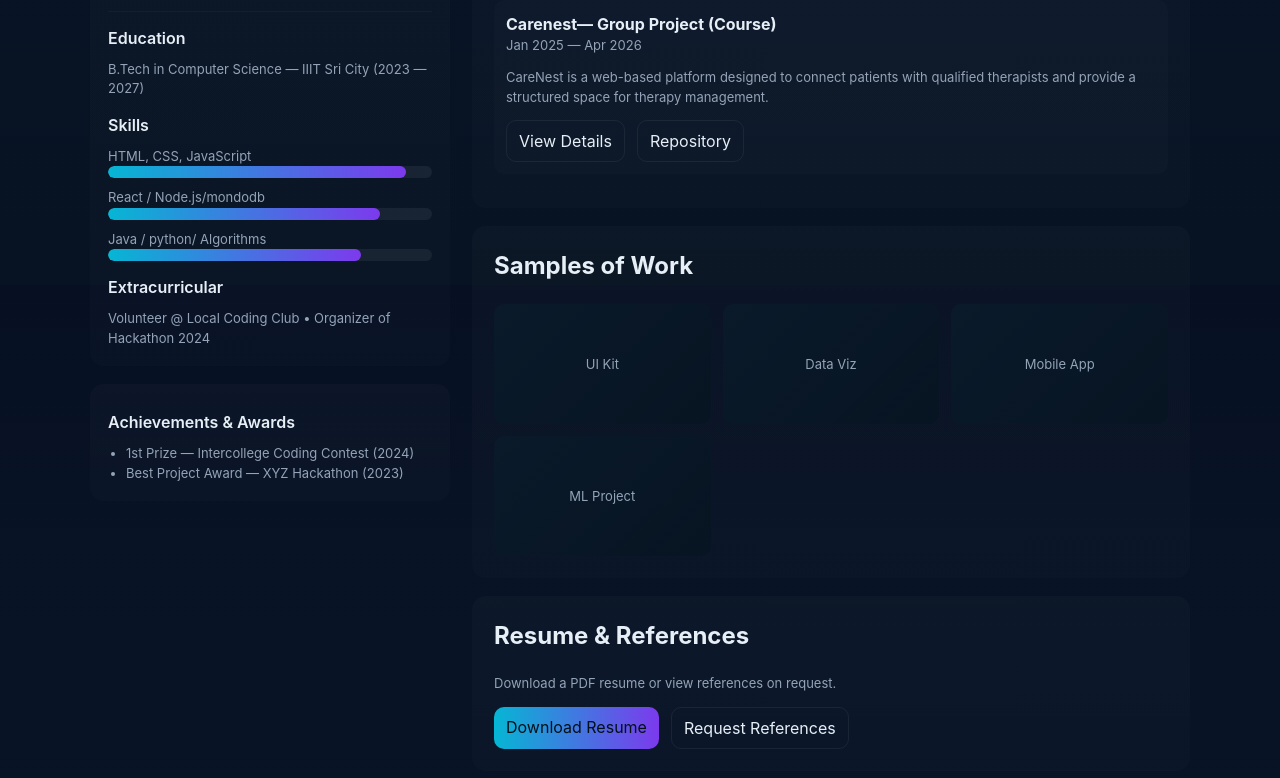
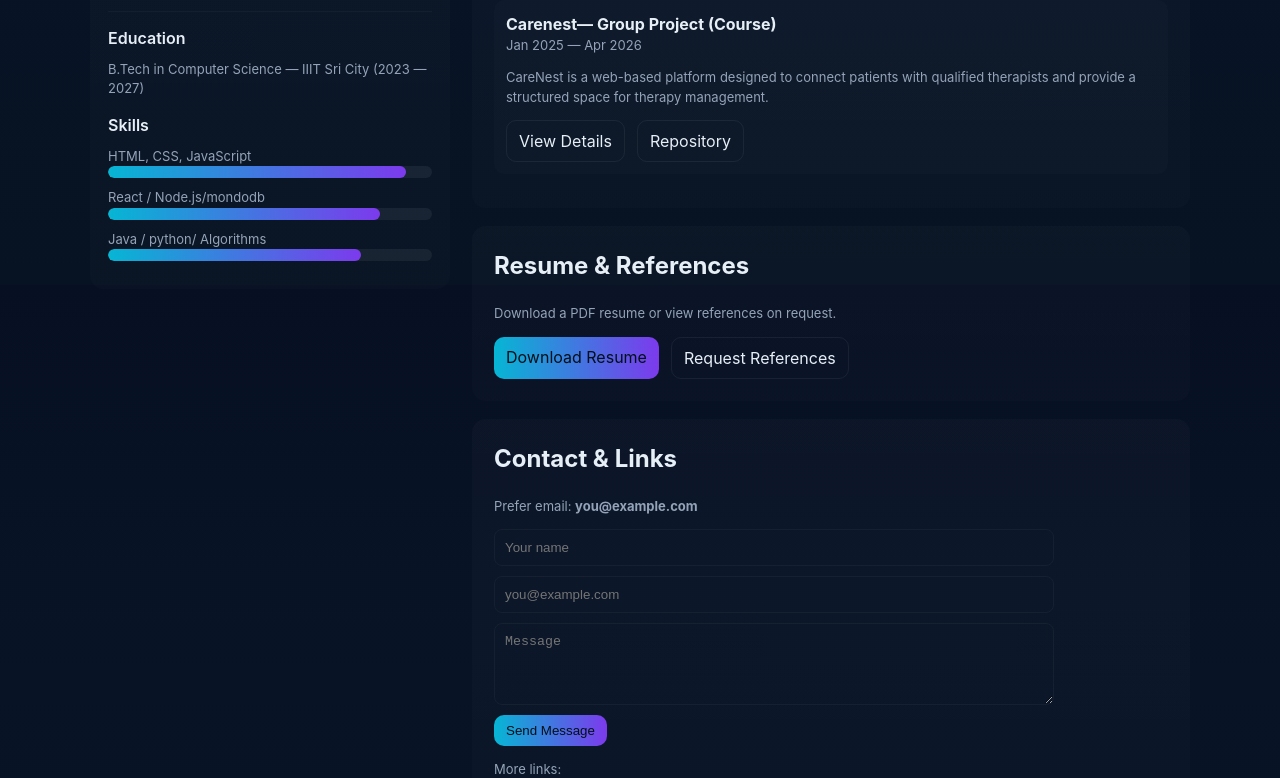
Before and after one commit to VSaiGreeshma/portfolio, a plain HTML site: page index.html in a window 1280 px wide. Shown: the part 515-1293 px from the top of the page. Drawn offline with Linux system fonts and the light colour scheme.

Commit message:
Update index.html

```diff
--- a/index.html
+++ b/index.html
@@ -38,7 +38,7 @@
     }
     .brand{display:flex;gap:12px;align-items:center}
     .avatar{width:72px;height:72px;
-        background-image: url('/myphoto.jpg');
+        background-image: url('myphoto.jpg');
         background-size: cover;
         border-radius:12px;display:flex;align-items:center;justify-content:center;font-weight:700;font-size:22px;color:#021018;box-shadow:0 6px 24px rgba(3,7,18,0.7)}
     h1{font-size:20px;margin:0}
@@ -175,22 +175,12 @@
             </div>
           </div>
 
-          <div style="margin-top:14px">
-            <div class="section-title">Extracurricular</div>
-            <div class="small">Volunteer @ Local Coding Club • Organizer of Hackathon 2024</div>
-          </div>
+
 
         </div>
 
-        <div style="height:18px"></div>
 
-        <div class="card">
-          <div class="section-title">Achievements & Awards</div>
-          <ul class="small" style="margin:0;padding-left:18px">
-            <li>1st Prize — Intercollege Coding Contest (2024)</li>
-            <li>Best Project Award — XYZ Hackathon (2023)</li>
-          </ul>
-        </div>
+
 
       </aside>
 
@@ -227,16 +217,6 @@
             </div>
           </div>
 
-        </section>
-
-        <section id="samples" class="card-lg">
-          <h2 style="margin-top:0">Samples of Work</h2>
-          <div class="gallery" id="gallery">
-            <div class="thumb" data-title="UI Kit" onclick="openSample('UI Kit — small component library')"><span>UI Kit</span></div>
-            <div class="thumb" data-title="Data Viz" onclick="openSample('Data Viz — COVID Dashboard')"><span>Data Viz</span></div>
-            <div class="thumb" data-title="Mobile App" onclick="openSample('Mobile App — Expense Tracker')"><span>Mobile App</span></div>
-            <div class="thumb" data-title="ML Project" onclick="openSample('ML — Sentiment Classifier')"><span>ML Project</span></div>
-          </div>
         </section>
 
         <section id="resume" class="card-lg">
```
